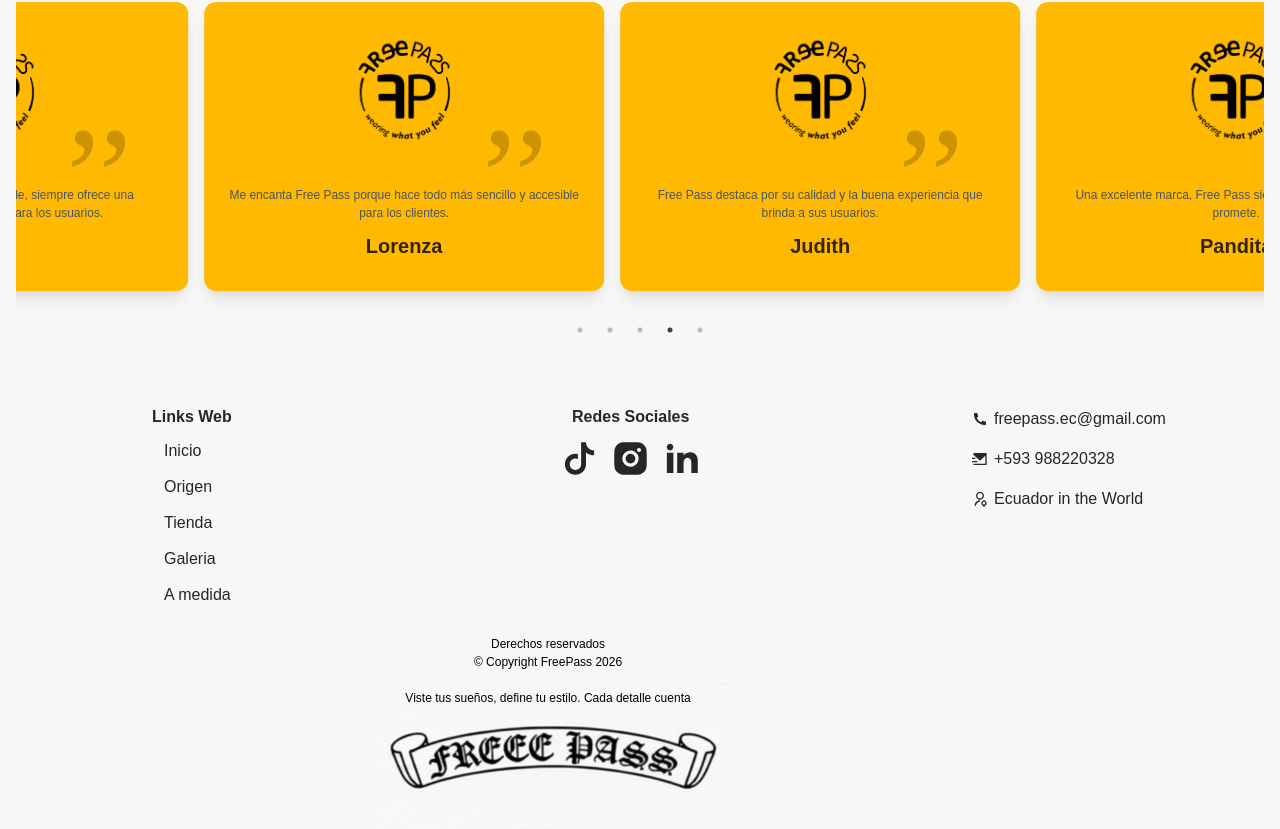
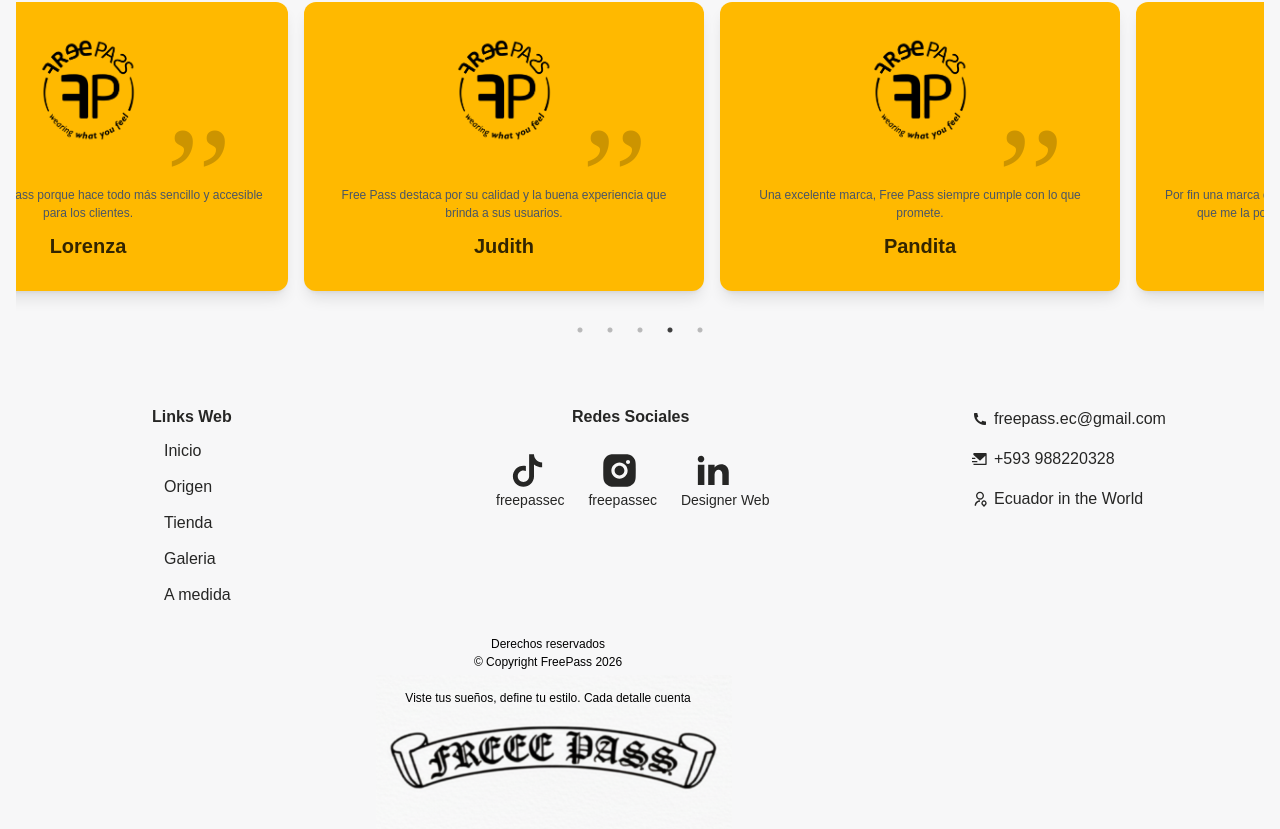
Before and after one commit to KiwiOwnDaniel27/FreePass.com, a React (Vite) app: page / in a window 1280 px wide. Shown: the part 3457-4286 px from the top of the page. Built offline with nearby package versions, Linux system fonts and the light colour scheme.

Commit message:
ultimos cambios

```diff
--- a/src/components/Footer.jsx
+++ b/src/components/Footer.jsx
@@ -29,18 +29,19 @@
                             ))}
                         </ul>
                     </div>
-                    <div className="py-8 px-4 -ml-6 2xl:ml-21 xl:ml-9 lg:ml-6 md:-ml-6 sm:ml-36">
-                        <h1 className="">
+                    <div className="py-8 px-4 -ml-6 2xl:ml-21 xl:ml-9 lg:ml-6 md:-ml-6 sm:ml-36 ">
+                        <h1 className="mb-6">
                             Redes Sociales
                         </h1>
-                        <ul className="flex gap-3 mt-3 -ml-3">
-                            {socialIcons.map(({id, icon: Icon, url}) =>(
+                        <ul className="flex gap-9 mt-3 -ml-16">
+                            {socialIcons.map(({id, icon: Icon, url, title}) =>(
                                 <a
                                 key={id}
                                 href={url}
                                 target="_blank"
                                 >
-                                <Icon size={39}/>
+                                <Icon size={39} className="ml-0"/>
+                                <p className="text-sm -ml-3">{title}</p>
 
                                 </a>
                             ))}
--- a/src/const/data.js
+++ b/src/const/data.js
@@ -315,16 +315,19 @@
       id: 1,
       icon: RiTiktokFill,
       url: "https://www.tiktok.com/@freepassec",
+      title: "freepassec"
     },
     {
       id: 2,
       icon: RiInstagramFill,
       url: "https://www.instagram.com/freepassec?igsh=aGd1NDlld3pneGs4",
+      title: "freepassec"
     },
     {
         id: 3,
         icon: RiLinkedinFill,
         url: "https://www.linkedin.com/in/daniel-quiguango-53b52a262/",
+        title: "Designer Web"
       },
   ];
 
```
